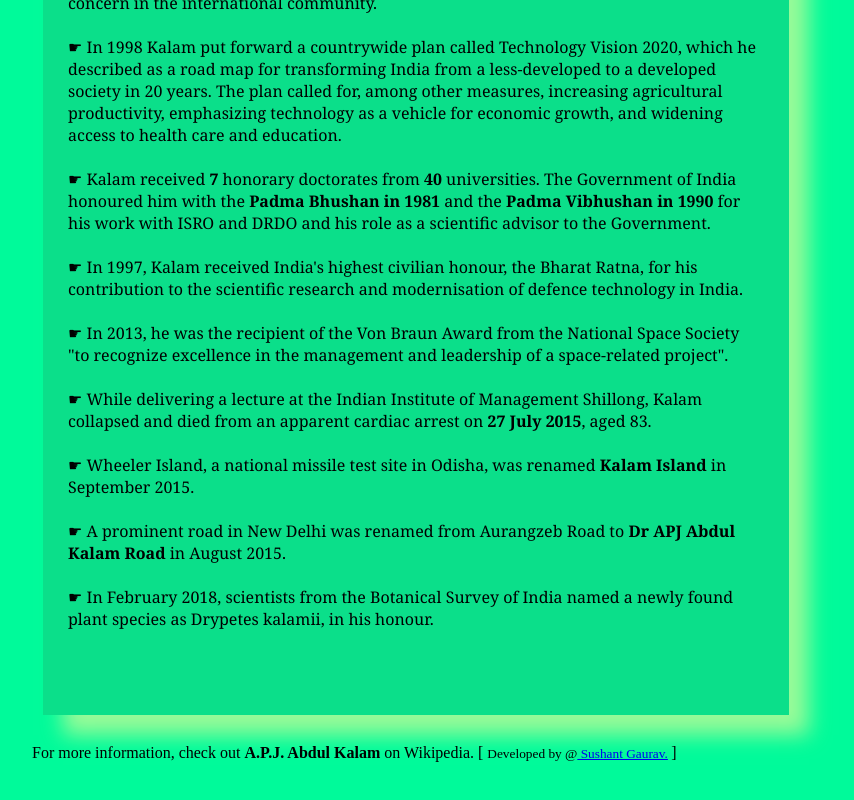
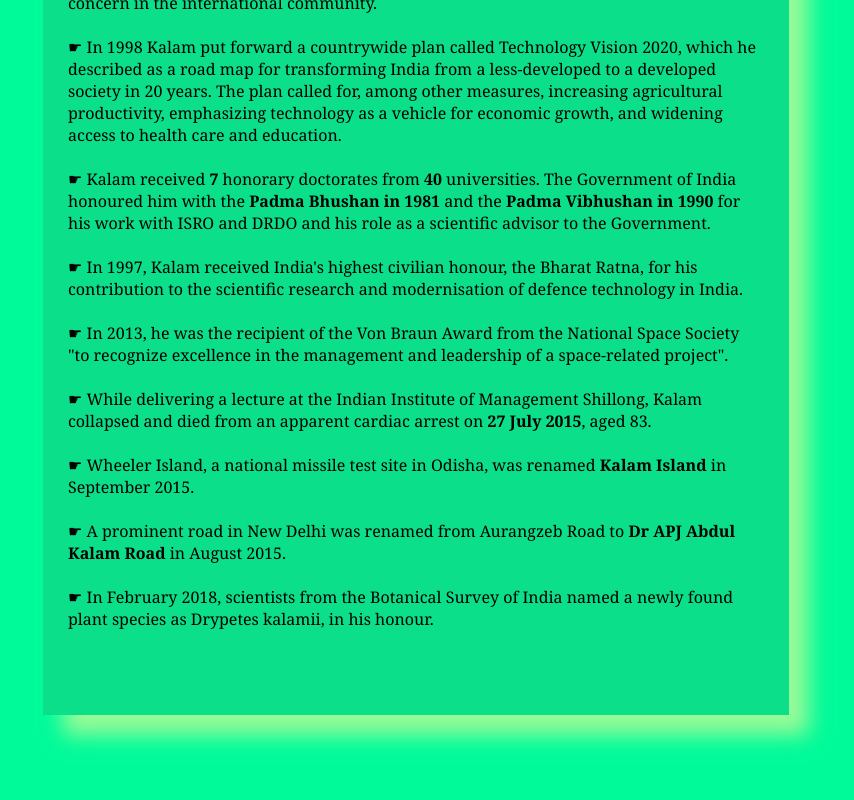
Before and after one commit to HarshGupta32/Tribute-page, a plain HTML site: page index.html in a window 1280 px wide. Shown: the part 1210-2010 px from the top of the page, without its empty margins (224-1078 px from the left). Drawn offline with Linux system fonts and the light colour scheme.

Commit message:
FIRST CHANGES

```diff
--- a/index.html
+++ b/index.html
@@ -138,11 +138,6 @@
         </p>
       </div>
       <br />
-      For more information, check out
-      <a id="tribute-link" href="#">
-        <b>A.P.J. Abdul Kalam</b> </a
-      >on Wikipedia. [
-      <small>Developed by @<a href="#"> Sushant Gaurav.</a> </small>]
     </main>
   </body>
 </html>
```
